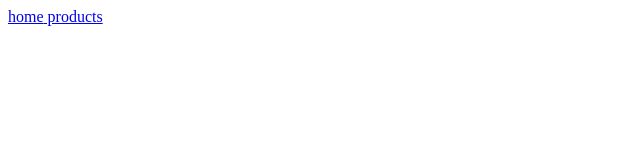
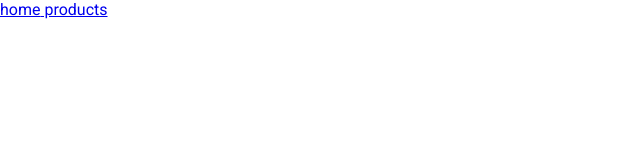
Before and after one commit to soroushby/mockApplication03, an Angular app: page / in a window 1280 px wide. Shown: the top 160 px of the page, without its empty margins (0-640 px from the left). Built offline with nearby package versions, Linux system fonts and the light colour scheme.

Commit message:
comitted

```diff
--- a/angular.json
+++ b/angular.json
@@ -28,6 +28,7 @@
               "src/assets"
             ],
             "styles": [
+              "./node_modules/@angular/material/prebuilt-themes/indigo-pink.css",
               "src/styles.scss"
             ],
             "scripts": []
@@ -93,6 +94,7 @@
               "src/assets"
             ],
             "styles": [
+              "./node_modules/@angular/material/prebuilt-themes/indigo-pink.css",
               "src/styles.scss"
             ],
             "scripts": []
@@ -124,6 +126,7 @@
           }
         }
       }
-    }},
+    }
+  },
   "defaultProject": "mockApplication03"
 }
--- a/package.json
+++ b/package.json
@@ -12,13 +12,16 @@
   "private": true,
   "dependencies": {
     "@angular/animations": "~8.2.14",
+    "@angular/cdk": "~8.2.3",
     "@angular/common": "~8.2.14",
     "@angular/compiler": "~8.2.14",
     "@angular/core": "~8.2.14",
     "@angular/forms": "~8.2.14",
+    "@angular/material": "^8.2.3",
     "@angular/platform-browser": "~8.2.14",
     "@angular/platform-browser-dynamic": "~8.2.14",
     "@angular/router": "~8.2.14",
+    "hammerjs": "^2.0.8",
     "rxjs": "~6.4.0",
     "tslib": "^1.10.0",
     "zone.js": "~0.9.1"
--- a/src/app/app.module.ts
+++ b/src/app/app.module.ts
@@ -6,6 +6,7 @@
 import { AppComponent } from './app.component';
 import { ProductsComponent } from './products/products.component';
 import { WelcomeComponent } from './welcome/welcome.component';
+import { BrowserAnimationsModule } from '@angular/platform-browser/animations';
 
 @NgModule({
   declarations: [
@@ -16,7 +17,8 @@
   imports: [
     BrowserModule,
     AppRoutingModule,
-    ReactiveFormsModule
+    ReactiveFormsModule,
+    BrowserAnimationsModule
 
   ],
   providers: [],
--- a/src/index.html
+++ b/src/index.html
@@ -6,6 +6,8 @@
   <base href="/">
   <meta name="viewport" content="width=device-width, initial-scale=1">
   <link rel="icon" type="image/x-icon" href="favicon.ico">
+  <link href="https://fonts.googleapis.com/css?family=Roboto:300,400,500&display=swap" rel="stylesheet">
+  <link href="https://fonts.googleapis.com/icon?family=Material+Icons" rel="stylesheet">
 </head>
 <body>
   <app-root></app-root>
--- a/src/main.ts
+++ b/src/main.ts
@@ -1,3 +1,4 @@
+import 'hammerjs';
 import { enableProdMode } from '@angular/core';
 import { platformBrowserDynamic } from '@angular/platform-browser-dynamic';
 
--- a/src/styles.scss
+++ b/src/styles.scss
@@ -1 +1,4 @@
 /* You can add global styles to this file, and also import other style files */
+
+html, body { height: 100%; }
+body { margin: 0; font-family: Roboto, "Helvetica Neue", sans-serif; }
```
Also changed, not shown: 1 other file (tests, documents, lock files or other folders).
